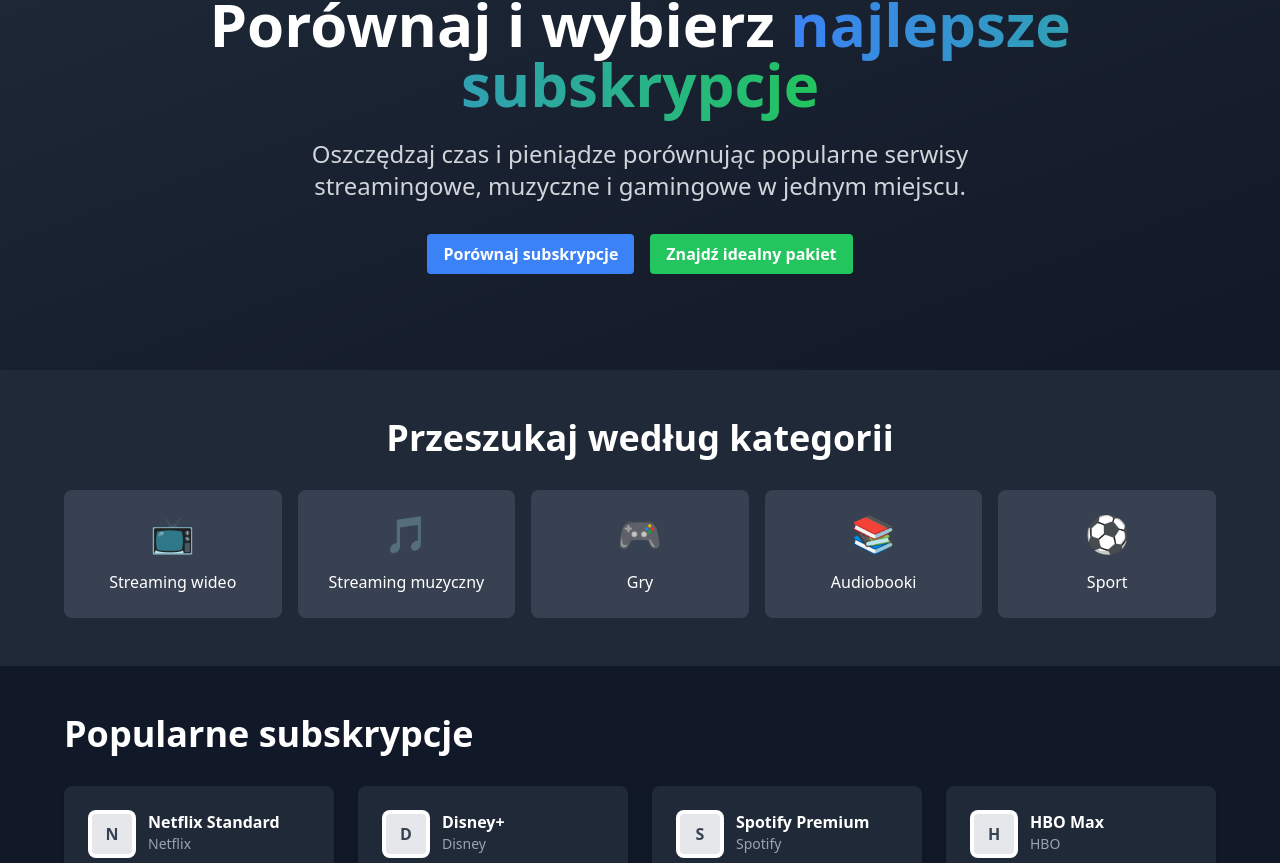
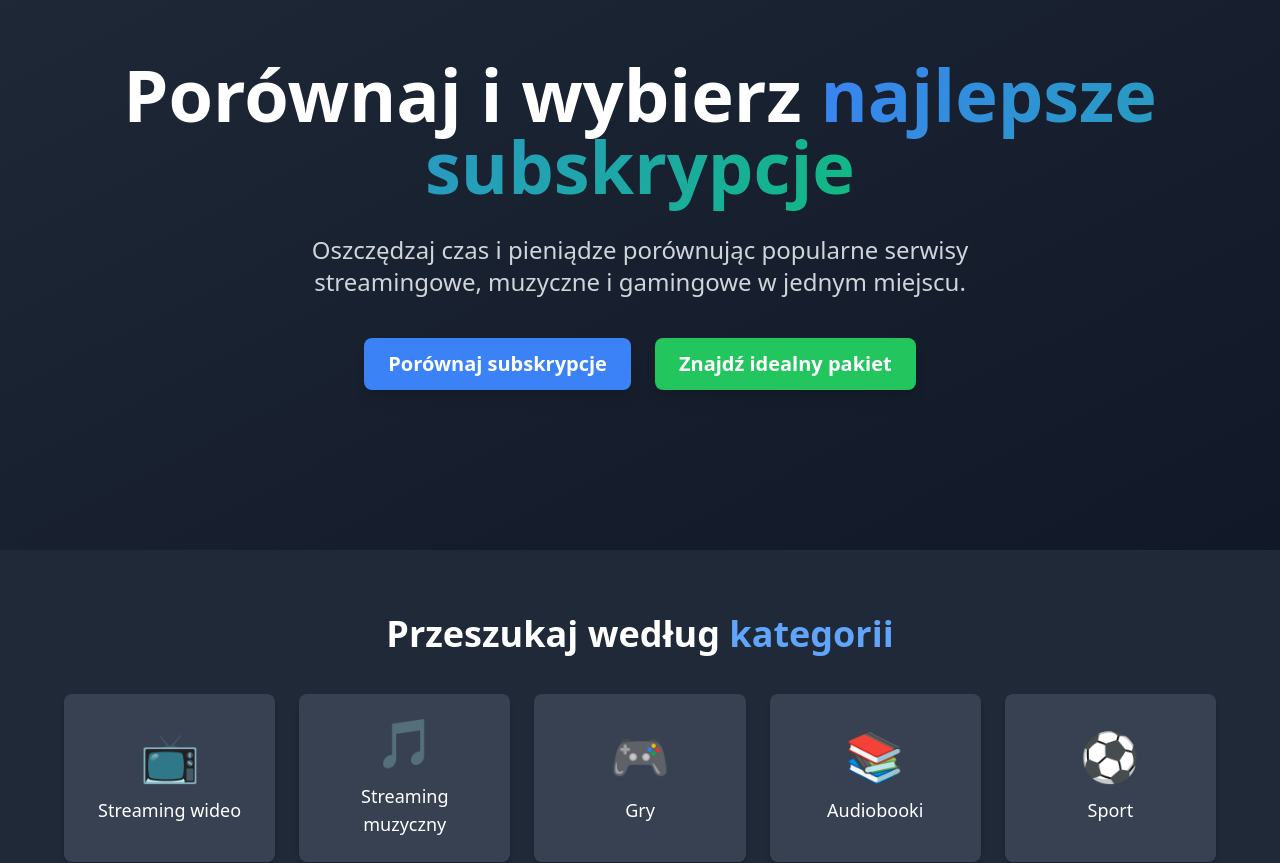
Before and after one commit to Lorexowy/subcompare, a Next.js app: page / in a window 1280 px wide. Shown: the part 162-1025 px from the top of the page. Built offline with nearby package versions, Linux system fonts and the light colour scheme.

Commit message:
poprawa hero page

```diff
--- a/src/app/page.js
+++ b/src/app/page.js
@@ -1,3 +1,10 @@
+'use client'
+
+import HeroSection from '../components/HeroSection'
+import CategoriesSection from '../components/CategoriesSection'
+import Link from 'next/link'
+
+
 export default function Home() {
   // Przykładowe subskrypcje
   const popularSubscriptions = [
@@ -180,51 +187,10 @@ export default function Home() {
   return (
     <div className="min-h-screen">
       {/* Hero Section */}
-      <section className="bg-gradient-to-br from-gray-800 to-gray-900 py-16 md:py-24">
-        <div className="max-w-7xl mx-auto px-4 sm:px-6 lg:px-8 text-center">
-          <h1 className="text-4xl md:text-5xl lg:text-6xl font-bold mb-6">
-            Porównaj i wybierz <span className="bg-clip-text text-transparent bg-gradient-to-r from-blue-500 to-green-500">najlepsze subskrypcje</span>
-          </h1>
-          <p className="text-xl md:text-2xl mb-8 text-gray-300 max-w-3xl mx-auto">
-            Oszczędzaj czas i pieniądze porównując popularne serwisy streamingowe, muzyczne i gamingowe w jednym miejscu.
-          </p>
-          <div className="flex flex-col sm:flex-row justify-center gap-4">
-            <a href="/compare" className="bg-blue-500 hover:bg-blue-600 text-white font-bold py-2 px-4 rounded transition-colors duration-200 text-center">
-              Porównaj subskrypcje
-            </a>
-            <a href="/calculator" className="bg-green-500 hover:bg-green-600 text-white font-bold py-2 px-4 rounded transition-colors duration-200 text-center">
-              Znajdź idealny pakiet
-            </a>
-          </div>
-        </div>
-      </section>
+      <HeroSection />
 
       {/* Kategorie */}
-      <section className="py-12 px-4 md:px-8 bg-gray-800">
-        <div className="max-w-7xl mx-auto px-4 sm:px-6 lg:px-8">
-          <h2 className="text-3xl md:text-4xl font-bold mb-6 text-center">Przeszukaj według kategorii</h2>
-          <div className="grid grid-cols-2 md:grid-cols-5 gap-4 mt-8">
-            {[
-              { name: "Streaming wideo", icon: "📺", slug: "streaming" },
-              { name: "Streaming muzyczny", icon: "🎵", slug: "music" },
-              { name: "Gry", icon: "🎮", slug: "gaming" },
-              { name: "Audiobooki", icon: "📚", slug: "audiobooks" },
-              { name: "Sport", icon: "⚽", slug: "sport" }
-            ].map((category, index) => (
-              <a
-                key={index}
-                href={`/compare?category=${category.slug}`}
-                className="bg-gray-700 rounded-lg p-6 text-center hover:bg-gray-600 transition-colors duration-200"
-              >
-                <div className="flex flex-col items-center">
-                  <div className="text-4xl mb-4">{category.icon}</div>
-                  <span className="font-medium">{category.name}</span>
-                </div>
-              </a>
-            ))}
-          </div>
-        </div>
-      </section>
+      <CategoriesSection />
 
       {/* Popularne subskrypcje */}
       <section className="py-12 px-4 md:px-8 bg-gray-900">
--- /dev/null
+++ b/src/components/CategoriesSection.js
@@ -0,0 +1,44 @@
+'use client'
+
+import Link from 'next/link'
+
+export default function CategoriesSection() {
+  const categories = [
+    { name: "Streaming wideo", icon: "📺", slug: "streaming" },
+    { name: "Streaming muzyczny", icon: "🎵", slug: "music" },
+    { name: "Gry", icon: "🎮", slug: "gaming" },
+    { name: "Audiobooki", icon: "📚", slug: "audiobooks" },
+    { name: "Sport", icon: "⚽", slug: "sport" }
+  ];
+
+  return (
+    <section className="py-16 px-4 md:px-8 bg-gray-800">
+      <div className="max-w-7xl mx-auto px-4 sm:px-6 lg:px-8">
+        <h2 className="text-3xl md:text-4xl font-bold mb-8 text-center">
+          Przeszukaj według
+          <span className="text-blue-400"> kategorii</span>
+        </h2>
+
+        <div className="grid grid-cols-2 md:grid-cols-5 gap-6 mt-10">
+          {categories.map((category, index) => (
+            <Link
+              key={index}
+              href={`/compare?category=${category.slug}`}
+              className="group"
+            >
+              <div className="bg-gray-700 rounded-lg p-6 text-center hover:bg-gray-600 transition-all duration-300
+                              shadow-md group-hover:shadow-xl transform group-hover:-translate-y-1 h-full">
+                <div className="flex flex-col items-center justify-center h-full">
+                  <div className="text-5xl mb-4 transform group-hover:scale-110 transition-transform duration-300">
+                    {category.icon}
+                  </div>
+                  <span className="font-medium text-lg">{category.name}</span>
+                </div>
+              </div>
+            </Link>
+          ))}
+        </div>
+      </div>
+    </section>
+  )
+}
--- /dev/null
+++ b/src/components/HeroSection.js
@@ -0,0 +1,56 @@
+'use client'
+
+import { useEffect, useRef } from 'react'
+import Link from 'next/link'
+
+export default function HeroSection() {
+  const gradientTextRef = useRef(null);
+
+  // Efekt animacji gradientu
+  useEffect(() => {
+    if (!gradientTextRef.current) return;
+
+    let degree = 0;
+    const interval = setInterval(() => {
+      degree = (degree + 1) % 360;
+      if (gradientTextRef.current) {
+        gradientTextRef.current.style.backgroundImage = `linear-gradient(${degree}deg, #3B82F6, #10B981)`;
+      }
+    }, 50);
+
+    return () => clearInterval(interval);
+  }, []);
+
+  return (
+    <section className="bg-gradient-to-br from-gray-800 to-gray-900 py-24 md:py-32 lg:py-40">
+      <div className="max-w-7xl mx-auto px-4 sm:px-6 lg:px-8 text-center">
+        <h1 className="text-4xl md:text-5xl lg:text-6xl xl:text-7xl font-bold mb-8 leading-tight">
+          Porównaj i wybierz{' '}
+          <span
+            ref={gradientTextRef}
+            className="bg-clip-text text-transparent bg-gradient-to-r from-blue-500 to-green-500 transition-all duration-300"
+          >
+            najlepsze subskrypcje
+          </span>
+        </h1>
+        <p className="text-xl md:text-2xl mb-10 text-gray-300 max-w-3xl mx-auto leading-relaxed">
+          Oszczędzaj czas i pieniądze porównując popularne serwisy streamingowe, muzyczne i gamingowe w jednym miejscu.
+        </p>
+        <div className="flex flex-col sm:flex-row justify-center gap-4 md:gap-6">
+          <Link
+            href="/compare"
+            className="bg-blue-500 hover:bg-blue-600 text-white font-bold py-3 px-6 rounded-lg transition-colors duration-200 text-center text-lg md:text-xl shadow-lg hover:shadow-xl transform hover:-translate-y-1"
+          >
+            Porównaj subskrypcje
+          </Link>
+          <Link
+            href="/calculator"
+            className="bg-green-500 hover:bg-green-600 text-white font-bold py-3 px-6 rounded-lg transition-colors duration-200 text-center text-lg md:text-xl shadow-lg hover:shadow-xl transform hover:-translate-y-1"
+          >
+            Znajdź idealny pakiet
+          </Link>
+        </div>
+      </div>
+    </section>
+  )
+}
```
